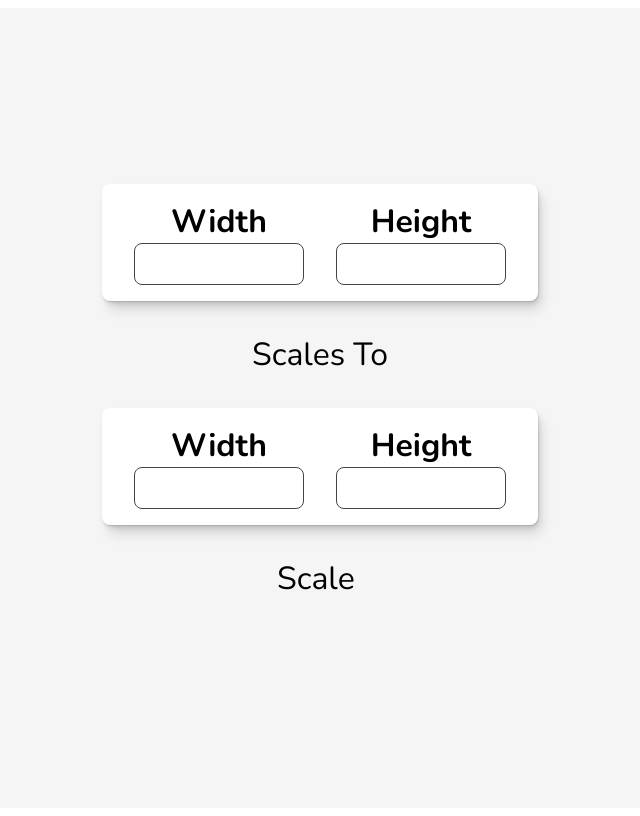
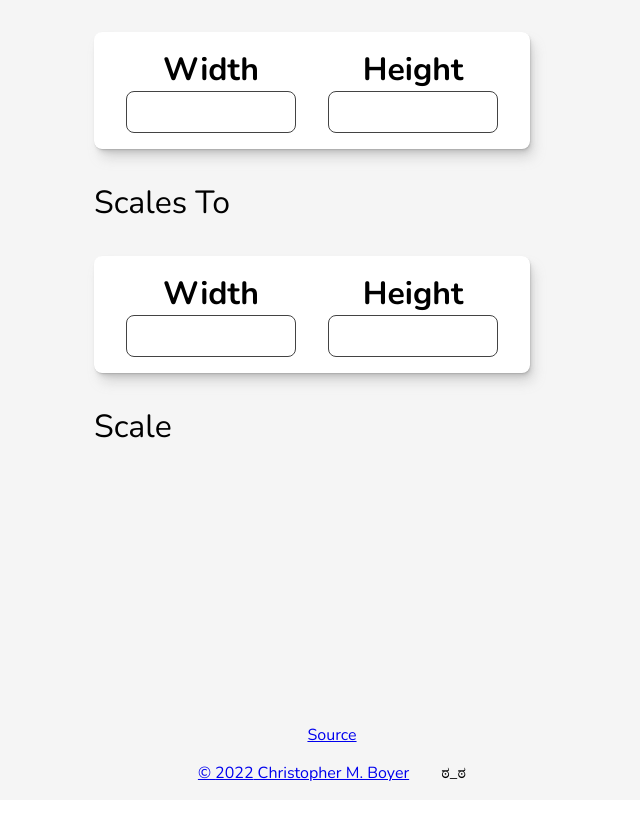
Before and after one commit to chiptopher/scale, a React (Create React App) app: page / in a window 1280 px wide. Shown: the whole page, without its empty margins (328-968 px from the left). Built offline with nearby package versions, Linux system fonts and the light colour scheme.

Commit message:
Better styles and a cooler footer

```diff
--- a/src/App.tsx
+++ b/src/App.tsx
@@ -22,6 +22,7 @@ function App() {
 
     return (
         <Container>
+            <main>
                 <HoverContainer>
                     <Input
                         label="Width"
@@ -69,6 +70,31 @@ function App() {
                     <span>Scale</span>&nbsp;
                     {divisor}
                 </p>
+            </main>
+            <footer>
+                <ul>
+                    <li>
+                        <a
+                            href="https://github.com/chiptopher/scale"
+                            rel="noreferrer"
+                            target="_blank"
+                        >
+                            Source
+                        </a>
+                    </li>
+                    <li>
+                        <a
+                            href="https://chrismboyer.com"
+                            rel="noreferrer"
+                            target="_blank"
+                        >
+                            &copy; {new Date().getFullYear()} Christopher M.
+                            Boyer
+                        </a>
+                        <span className="face">ಠ_ಠ</span>
+                    </li>
+                </ul>
+            </footer>
         </Container>
     );
 }
@@ -81,10 +107,30 @@ const Container = styled.div`
     flex-direction: column;
     width: 100vw;
     height: 100vh;
-    justify-content: center;
+    justify-content: space-between;
     align-items: center;
 
     p {
         font-size: 2rem;
     }
+
+    main {
+        padding-top: 2rem;
+    }
+
+    footer {
+        font-size: 1rem;
+        text-align: center;
+
+        ul {
+            list-style: none;
+
+            li {
+                margin-top: 1rem;
+            }
+        }
+        .face {
+            margin-left: 2rem;
+        }
+    }
 `;
--- a/src/index.css
+++ b/src/index.css
@@ -2,4 +2,5 @@
 
 body {
     font-family: 'Nunito', sans-serif;
+    margin: 0;
 }
```
Lines whose indentation alone changed are shown as unchanged.
